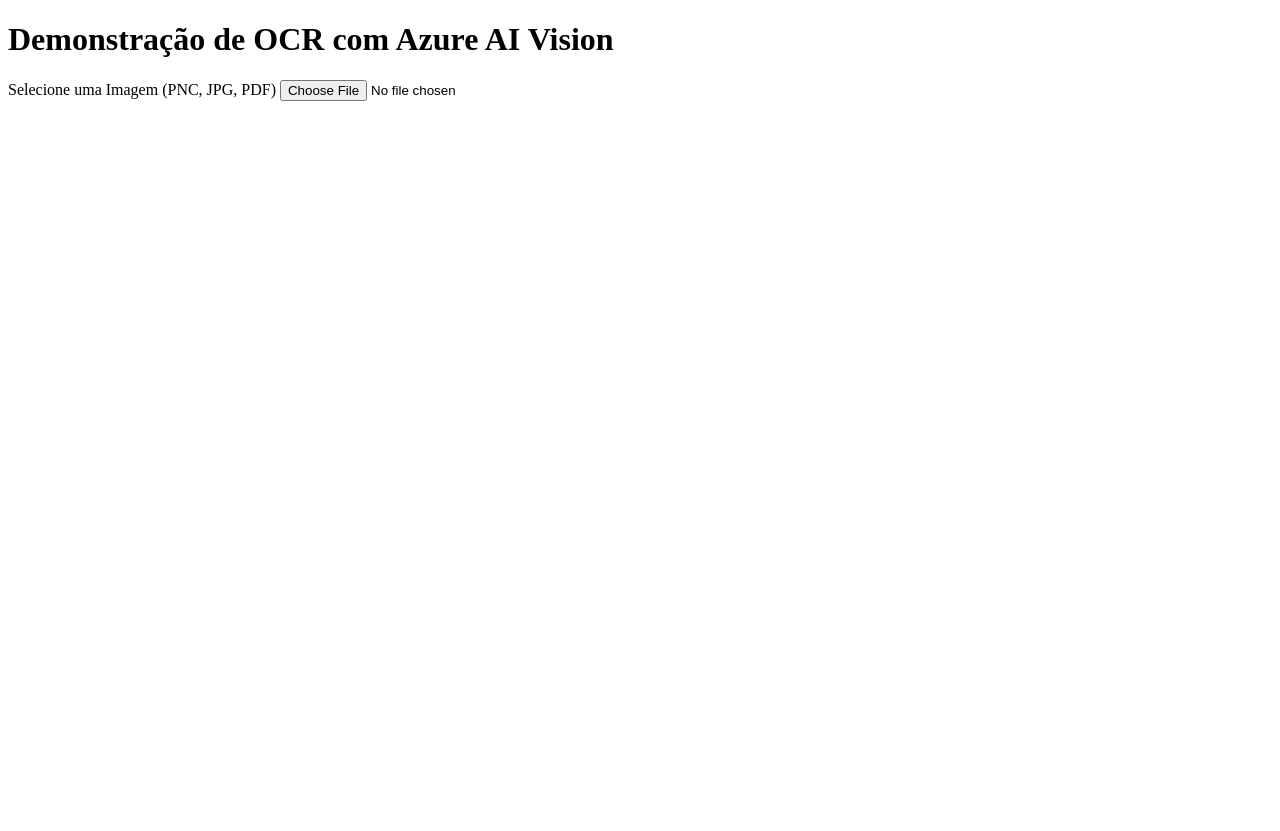
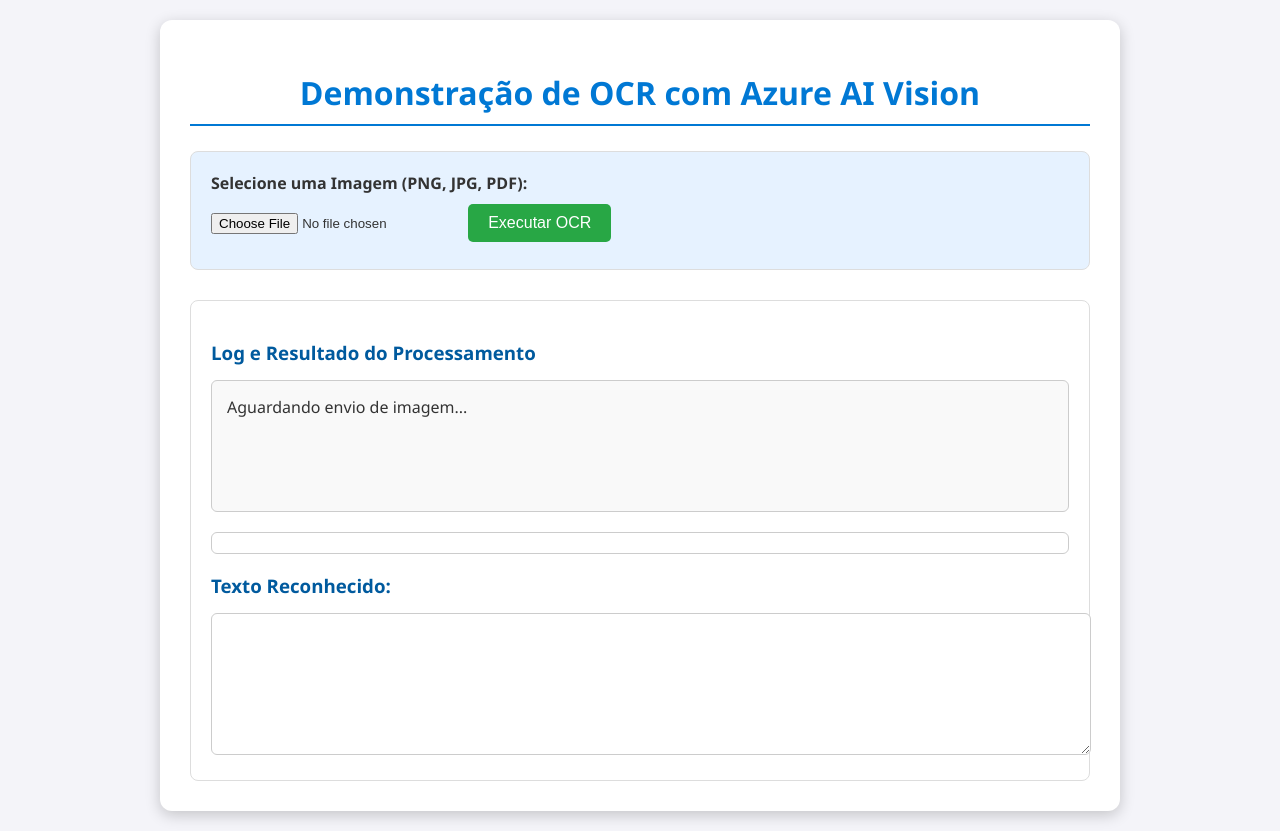
Before and after one commit to CesarAugustoNew/Projeto-IA900, a plain HTML site: page chat/index.html in a window 1280 px wide. Before the commit the page ends 800 px from the top, so only its background shows below. Drawn offline with Linux system fonts and the light colour scheme.

Commit message:
curso finalizado

```diff
--- a/chat/index.html
+++ b/chat/index.html
@@ -1,18 +1,35 @@
 <!DOCTYPE html>
-<html lang="pt-br">
+<html lang="pt-BR">
 <head>
     <meta charset="UTF-8">
     <meta name="viewport" content="width=device-width, initial-scale=1.0">
-    <title>OCR com Azure AI Vision</title>
+    <title>Demonstração de OCR com Azure AI Vision</title>
+    <link rel="stylesheet" href="style.css">
 </head>
 <body>
+
     <div class="container">
-        <h1>Demonstração de OCR com Azure AI Vision</h1>
+        <h1> Demonstração de OCR com Azure AI Vision</h1>
 
         <div class="input-section">
-            <label for="imagem">Selecione uma Imagem (PNC, JPG, PDF)</label>
-            <input type="file">
+            <label for="imagem">Selecione uma Imagem (PNG, JPG, PDF):</label>
+            <input type="file" id="imagem" accept="image/png, image/jpeg, application/pdf">
+            <button id="btnOCR">Executar OCR</button>
         </div>
+
+        <div class="result-section">
+            <h3> Log e Resultado do Processamento</h3>
+            <div id="div_mensagens">Aguardando envio de imagem...</div>
+
+            <div id="div_resultados_ocr">
+                </div>
+
+            <h3> Texto Reconhecido:</h3>
+            <textarea id="texto_ocr" rows="8" cols="50" readonly style="width: 100%;"></textarea>
+        </div>
+
     </div>
+
+    <script src="script.js"></script>
 </body>
 </html>
--- a/chat/style.css
+++ b/chat/style.css
@@ -0,0 +1,140 @@
+body {
+    font-family: 'Segoe UI', Tahoma, Geneva, Verdana, sans-serif;
+    margin: 0;
+    padding: 20px;
+    background-color: #f4f4f9;
+    color: #333;
+}
+
+.container {
+    max-width: 900px;
+    margin: 0 auto;
+    background: #fff;
+    padding: 30px;
+    border-radius: 12px;
+    box-shadow: 0 4px 15px rgba(0, 0, 0, 0.2);
+}
+
+h1 {
+    color: #0078d4;
+    text-align: center;
+    margin-bottom: 25px;
+    border-bottom: 2px solid #0078d4;
+    padding-bottom: 10px;
+}
+
+.input-section {
+    padding: 20px;
+    border: 1px solid #ddd;
+    border-radius: 8px;
+    margin-bottom: 25px;
+    background-color: #e6f2ff;
+}
+
+.input-section label {
+    display: block;
+    margin-bottom: 10px;
+    font-weight: bold;
+}
+
+.input-section input[type="file"] {
+    margin-bottom: 15px;
+}
+
+#btnOCR {
+    background-color: #28a745;
+    color: white;
+    padding: 10px 20px;
+    border: none;
+    border-radius: 5px;
+    cursor: pointer;
+    font-size: 16px;
+    transition: background-color 0.3s;
+}
+
+#btnOCR:hover {
+    background-color: #218838;
+}
+
+/* Seção de Resultados */
+.result-section {
+    margin-top: 30px;
+    padding: 20px;
+    border: 1px solid #ddd;
+    border-radius: 8px;
+    background-color: #fff;
+}
+
+.result-section h3 {
+    color: #005a9e;
+    margin-bottom: 15px;
+}
+
+/* Área de Mensagens (Log) */
+#div_mensagens {
+    border: 1px solid #ccc;
+    background-color: #f9f9f9;
+    padding: 15px;
+    min-height: 100px;
+    overflow-y: auto;
+    border-radius: 6px;
+    margin-bottom: 20px;
+    white-space: pre-wrap; /* Mantém quebras de linha e espaços */
+}
+
+.message {
+    margin-bottom: 8px;
+    padding: 5px;
+    border-bottom: 1px dotted #eee;
+    font-size: 0.9em;
+}
+
+.message.error {
+    color: red;
+    font-weight: bold;
+}
+
+.message.success {
+    color: green;
+}
+
+.message.info    {
+    color: #0078d4;
+}
+
+/* Container da Imagem com Bounding Boxes */
+#div_resultados_ocr {
+    margin-top: 20px;
+    padding: 10px;
+    border: 1px solid #ccc;
+    border-radius: 6px;
+}
+
+#image_container {
+    position: relative;
+    display: inline-block;
+}
+
+#image_container img {
+    max-width: 100%;
+    height: auto;
+    display: block;
+}
+
+/* Estilo para a Delimitação (Bounding Box) */
+.bounding-box-ocr {
+    position: absolute;
+    border: 2px solid #ff0000;
+    background-color: rgba(255, 0, 0, 0.15);
+    pointer-events: none;
+    box-sizing: border-box;
+    z-index: 10;
+}
+
+#texto_ocr {
+    border: 1px solid #ccc;
+    padding: 10px;
+    border-radius: 6px;
+     border-radius: 6px;
+    resize: vertical;
+}
```
